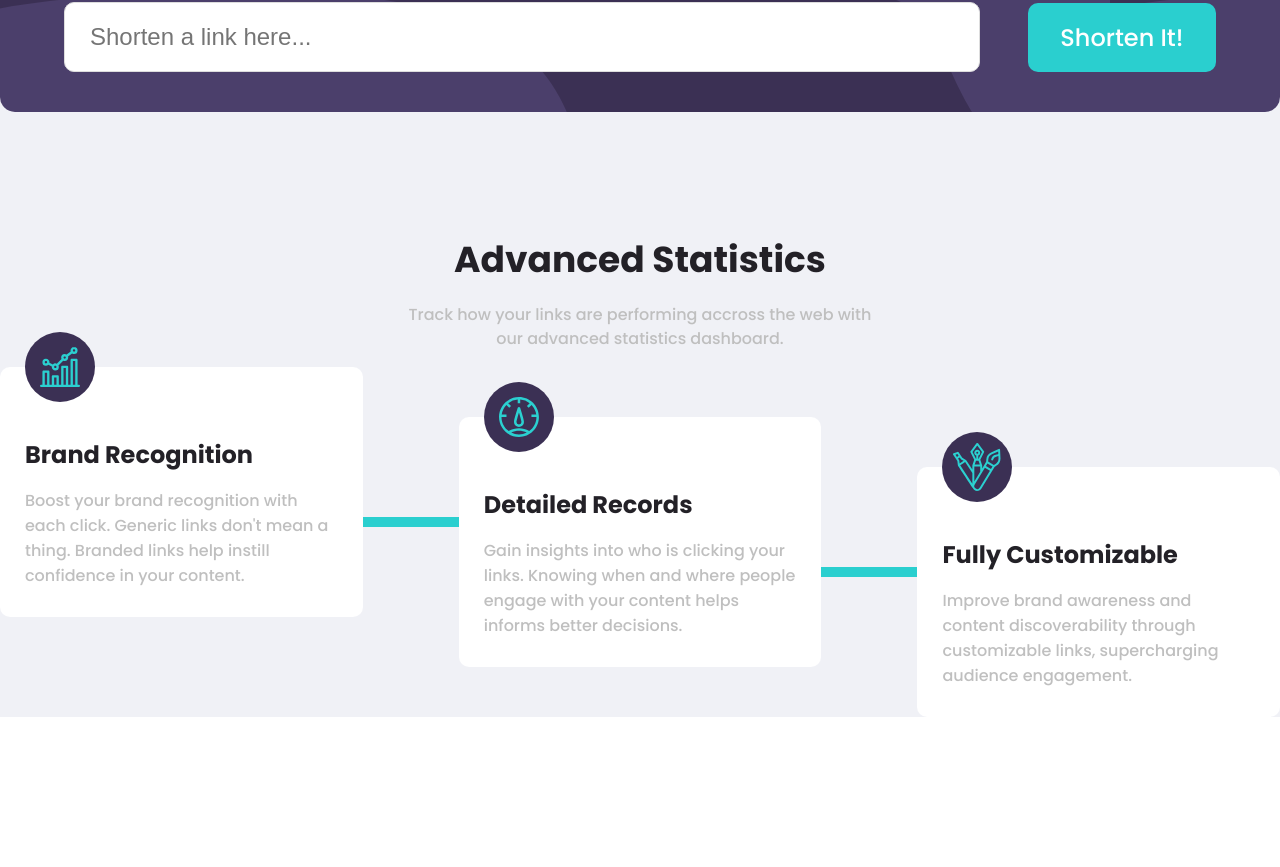
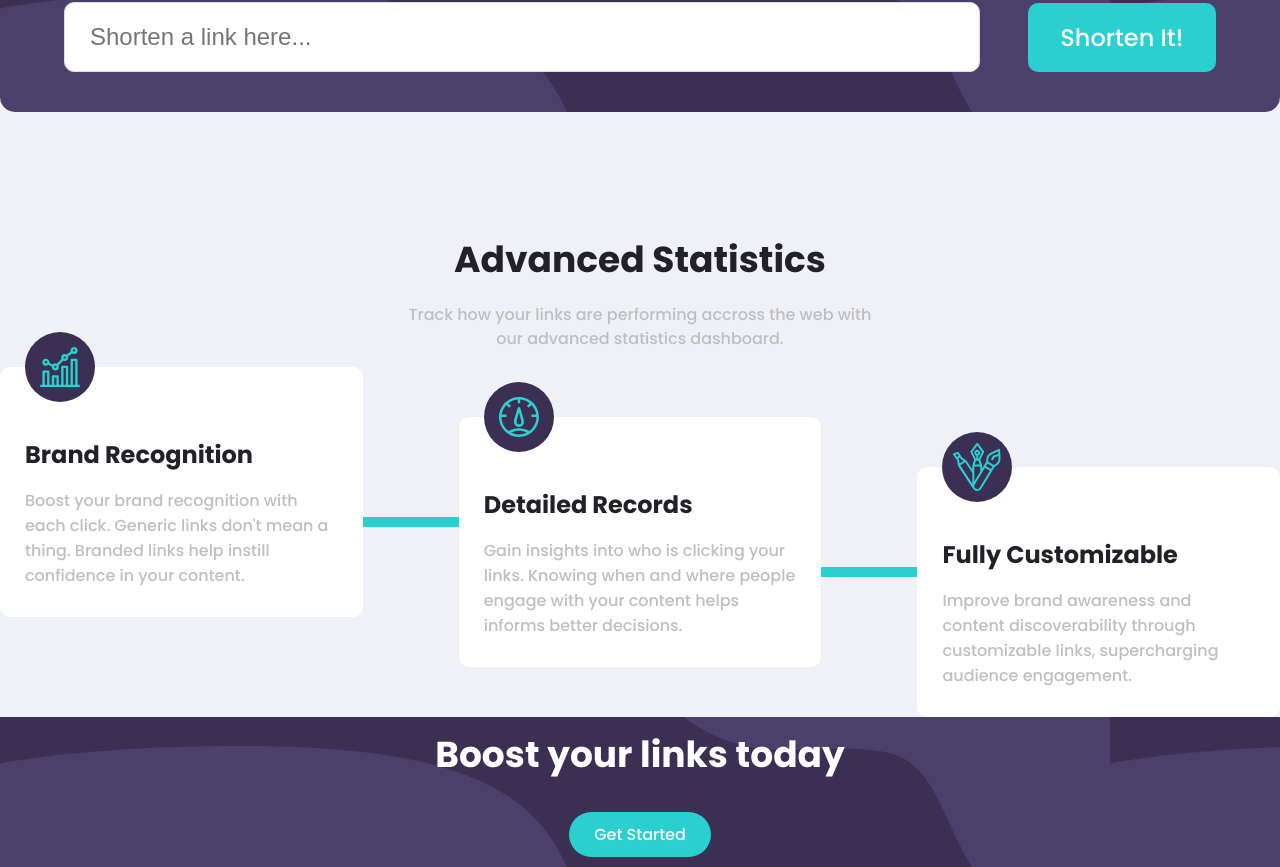
Before and after one commit to Ayoazeez26/link-shortener, a Vue app: page / in a window 1280 px wide. Shown: the part 658-1525 px from the top of the page. Before the commit the page ends 1375 px from the top, so only its background shows below. Built offline with nearby package versions, Linux system fonts and the light colour scheme.

Commit message:
finished cta section

```diff
--- a/src/App.vue
+++ b/src/App.vue
@@ -4,6 +4,7 @@
     <FirstSection />
     <ShortenInput />
     <AdvSta />
+    <Cta />
   </div>
 </template>
 
@@ -12,6 +13,7 @@ import Header from './components/Header.vue'
 import FirstSection from './components/FirstSection.vue'
 import ShortenInput from './components/ShortenInput.vue'
 import AdvSta from './components/AdvSta.vue'
+import Cta from './components/Cta.vue'
 
 export default {
   name: 'App',
@@ -19,7 +21,8 @@ export default {
     Header,
     FirstSection,
     ShortenInput,
-    AdvSta
+    AdvSta,
+    Cta
   }
 }
 </script>
--- a/src/components/Cta.vue
+++ b/src/components/Cta.vue
@@ -0,0 +1,55 @@
+<template>
+  <div class="cta">
+    <div class="cta-boost">
+      <h2>Boost your links today</h2>
+      <a href="#">Get Started</a>
+    </div>
+  </div>
+</template>
+
+<script>
+export default {
+  name: 'Cta'
+}
+</script>
+
+<style>
+.cta {
+  background-image: url("../assets/images/bg-shorten-desktop.svg");
+  background-color: hsl(257, 27%, 26%);
+  width: 100%;
+  height: 150px;
+  display: flex;
+  justify-content: center;
+  align-items: center;
+}
+.cta-boost {
+  width: auto;
+  display: flex;
+  flex-direction: column;
+  justify-content: center;
+  align-items: center;
+}
+.cta h2 {
+  color: #FFF;
+  font-size: 36px;
+  text-align: center;
+  margin-top: 0;
+}
+.cta a {
+  color: #FFF;
+  padding: 10px 25px;
+  border-radius: 25px;
+  background-color: hsl(180, 66%, 49%);
+  text-decoration: none;
+  cursor: pointer;
+}
+@media screen and (max-width: 768px) {
+  .cta {
+    height: 230px;
+  }
+  .cta h2 {
+    font-size: 27px;
+  }
+}
+</style>
--- a/src/components/Footer.vue
+++ b/src/components/Footer.vue
@@ -0,0 +1,55 @@
+<template>
+  <div class="cta">
+    <div class="cta-boost">
+      <h2>Boost your links today</h2>
+      <a href="#">Get Started</a>
+    </div>
+  </div>
+</template>
+
+<script>
+export default {
+  name: 'Cta'
+}
+</script>
+
+<style>
+.cta {
+  background-image: url("../assets/images/bg-shorten-desktop.svg");
+  background-color: hsl(257, 27%, 26%);
+  width: 100%;
+  height: 150px;
+  display: flex;
+  justify-content: center;
+  align-items: center;
+}
+.cta-boost {
+  width: auto;
+  display: flex;
+  flex-direction: column;
+  justify-content: center;
+  align-items: center;
+}
+.cta h2 {
+  color: #FFF;
+  font-size: 36px;
+  text-align: center;
+  margin-top: 0;
+}
+.cta a {
+  color: #FFF;
+  padding: 10px 25px;
+  border-radius: 25px;
+  background-color: hsl(180, 66%, 49%);
+  text-decoration: none;
+  cursor: pointer;
+}
+@media screen and (max-width: 768px) {
+  .cta {
+    height: 230px;
+  }
+  .cta h2 {
+    font-size: 27px;
+  }
+}
+</style>
```
